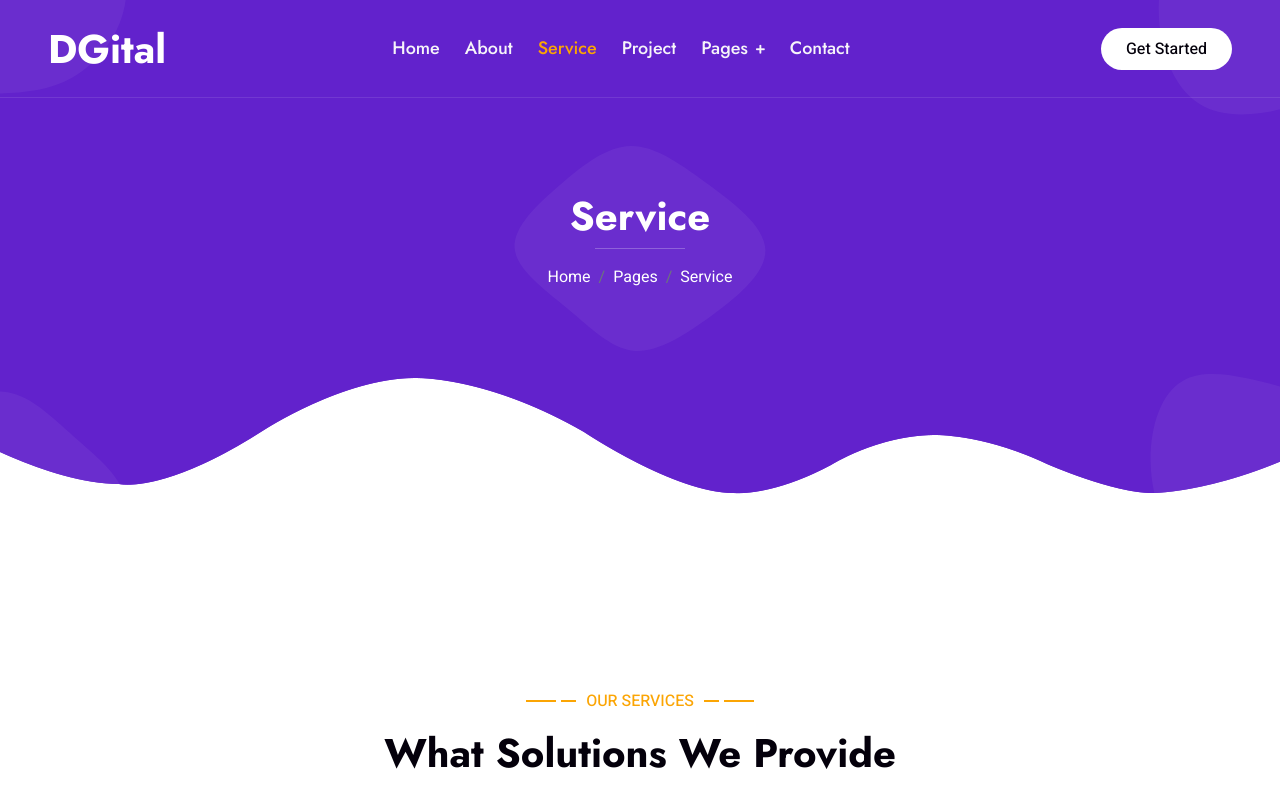
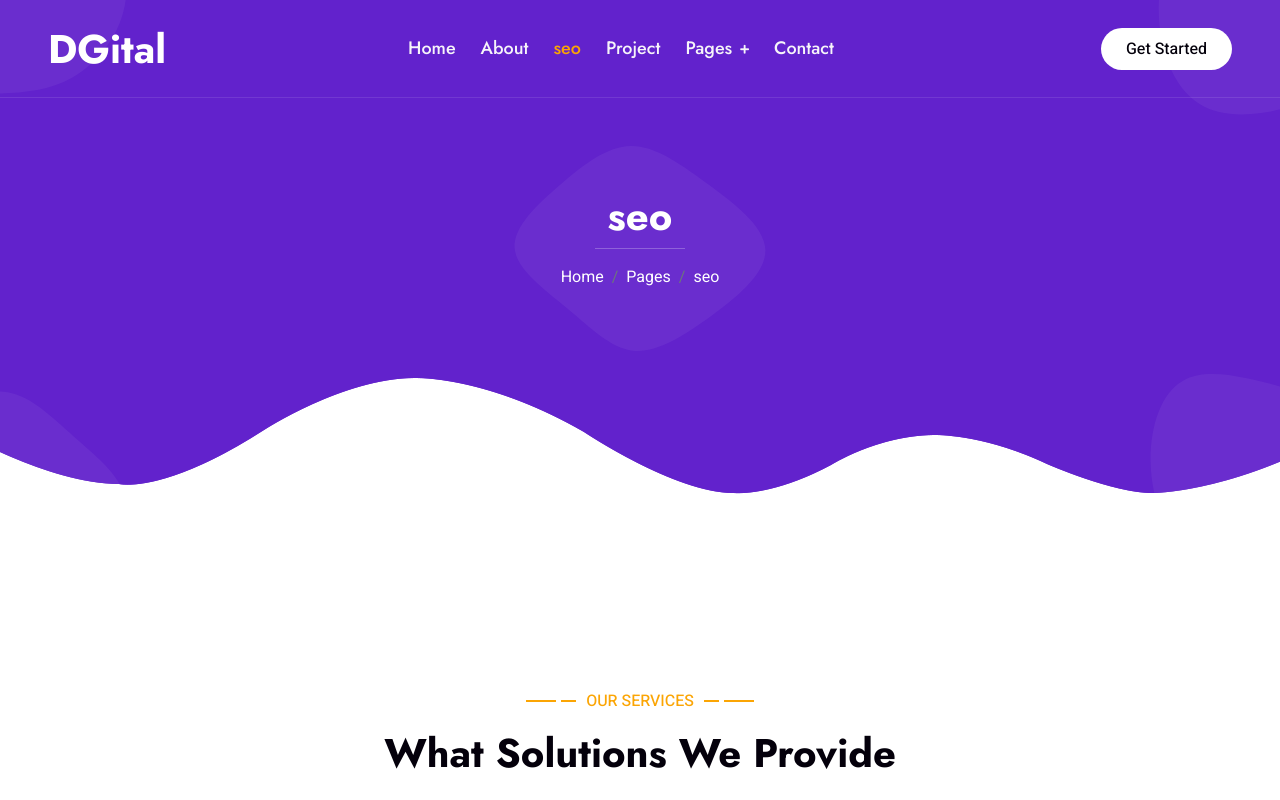
Before and after one commit to alluvinothkumarnaidu-cmyk/growth-way, a plain HTML site: page seo.html in a window 1280 px wide. Shown: the top 800 px of the page. Drawn offline with nearby package versions, Linux system fonts and the light colour scheme.

```diff
--- a/seo.html
+++ b/seo.html
@@ -57,7 +57,7 @@
                     <div class="navbar-nav mx-auto py-0">
                         <a href="index.html" class="nav-item nav-link">Home</a>
                         <a href="about.html" class="nav-item nav-link">About</a>
-                        <a href="service.html" class="nav-item nav-link active">Service</a>
+                        <a href="seo.html" class="nav-item nav-link active">seo</a>
                         <a href="project.html" class="nav-item nav-link">Project</a>
                         <div class="nav-item dropdown">
                             <a href="#" class="nav-link dropdown-toggle" data-bs-toggle="dropdown">Pages</a>
@@ -77,13 +77,13 @@
                 <div class="container my-5 py-5 px-lg-5">
                     <div class="row g-5 py-5">
                         <div class="col-12 text-center">
-                            <h1 class="text-white animated slideInDown">Service</h1>
+                            <h1 class="text-white animated slideInDown">seo</h1>
                             <hr class="bg-white mx-auto mt-0" style="width: 90px;">
                             <nav aria-label="breadcrumb">
                                 <ol class="breadcrumb justify-content-center">
                                     <li class="breadcrumb-item"><a class="text-white" href="#">Home</a></li>
                                     <li class="breadcrumb-item"><a class="text-white" href="#">Pages</a></li>
-                                    <li class="breadcrumb-item text-white active" aria-current="page">Service</li>
+                                    <li class="breadcrumb-item text-white active" aria-current="page">seo</li>
                                 </ol>
                             </nav>
                         </div>
@@ -329,4 +329,5 @@
     <script src="js/main.js"></script>
 </body>
 
+
 </html>
```
